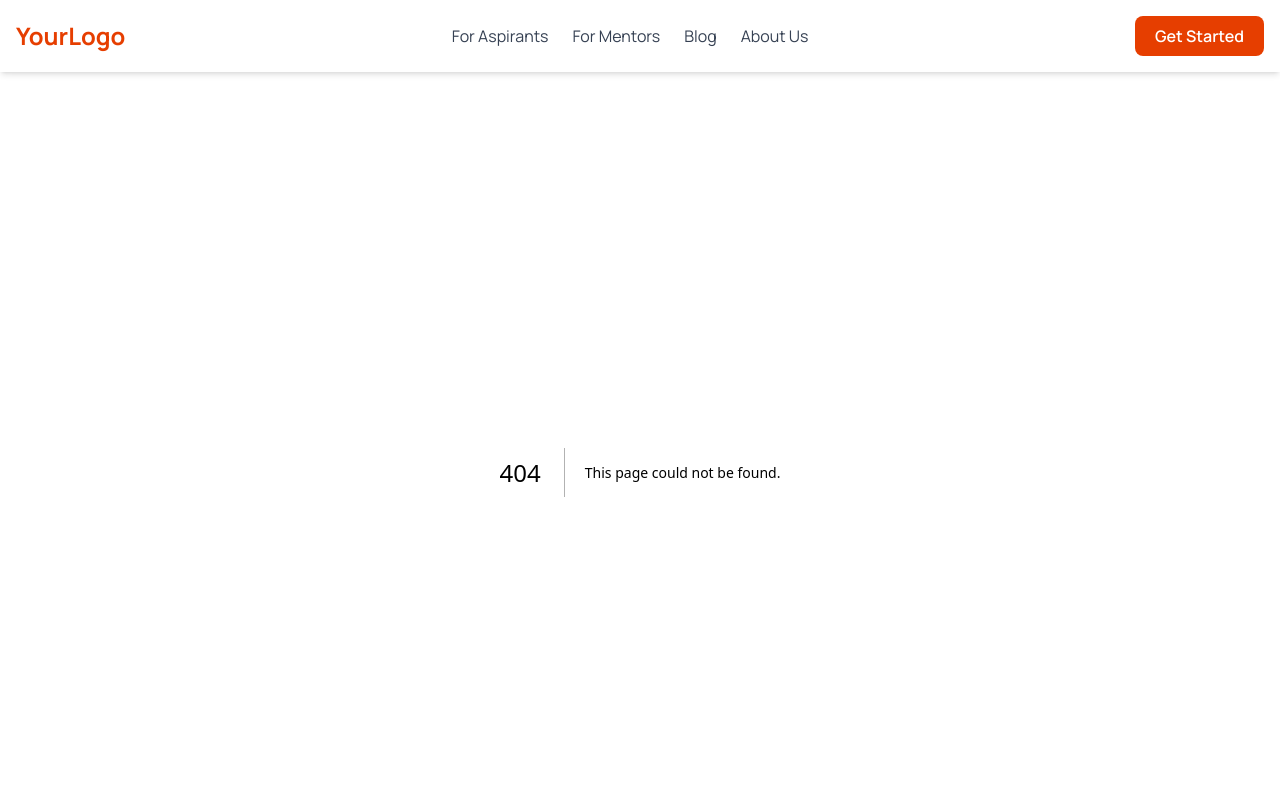
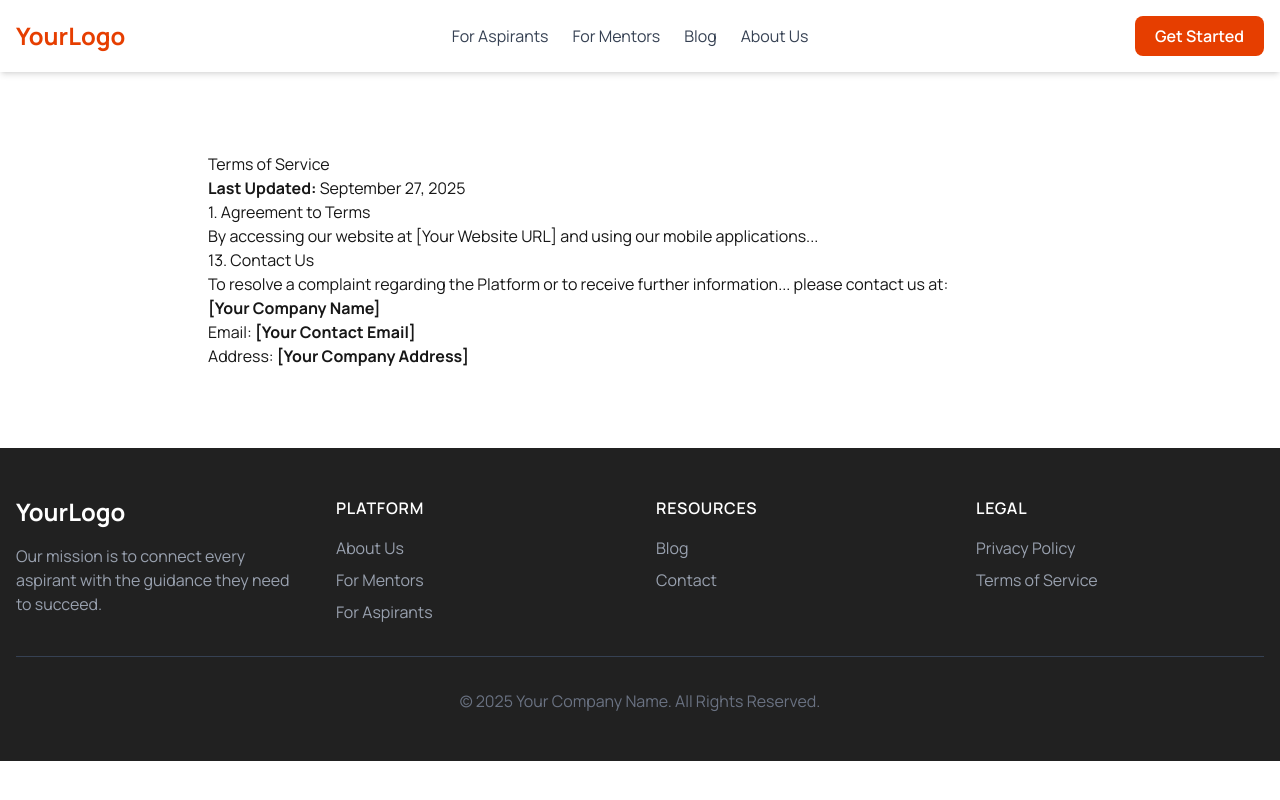
Before and after one commit to anshul-20/topper_mantra, a Next.js app: page /terms in a window 1280 px wide. Before the commit this address had no page. Shown: the top 800 px of the page. Built offline with nearby package versions, Linux system fonts and the light colour scheme.

Commit message:
feat: Update Privacy Policy and Terms of Service

```diff
--- /dev/null
+++ b/src/app/privacy/page.tsx
@@ -0,0 +1,28 @@
+// src/app/privacy/page.tsx
+
+export default function PrivacyPolicyPage() {
+  return (
+    <div className="bg-white py-20">
+      <div className="container mx-auto px-4 prose lg:prose-lg max-w-4xl">
+        <h1>Privacy Policy</h1>
+        <p><strong>Last Updated:</strong> September 27, 2025</p>
+
+        <h2>Introduction</h2>
+        <p>Welcome to [Your Company Name] ({`"we," "our," "us"`}). We are committed to protecting your privacy...</p>
+
+        {/*
+          COPY AND PASTE THE REST OF THE PRIVACY POLICY TEXT HERE.
+          Structure it with <h2> for main headings and <p> for paragraphs.
+        */}
+
+        <h2>Contact Us</h2>
+        <p>If you have questions or comments about this Privacy Policy, please contact us at:</p>
+        <p>
+          <strong>[Topper Mantra]</strong><br />
+          Email: <strong>[toppermantrainfo@gmail.com]</strong><br />
+          Address: <strong>[Banglore]</strong>
+        </p>
+      </div>
+    </div>
+  );
+}
--- /dev/null
+++ b/src/app/terms/page.tsx
@@ -0,0 +1,28 @@
+// src/app/terms/page.tsx
+
+export default function TermsOfServicePage() {
+  return (
+    <div className="bg-white py-20">
+      <div className="container mx-auto px-4 prose lg:prose-lg max-w-4xl">
+        <h1>Terms of Service</h1>
+        <p><strong>Last Updated:</strong> September 27, 2025</p>
+
+        <h2>1. Agreement to Terms</h2>
+        <p>By accessing our website at [Your Website URL] and using our mobile applications...</p>
+
+        {/*
+          COPY AND PASTE THE REST OF THE TERMS OF SERVICE TEXT HERE.
+          Structure it with <h2> for section headings and <p> for paragraphs.
+        */}
+
+        <h2>13. Contact Us</h2>
+        <p>To resolve a complaint regarding the Platform or to receive further information... please contact us at:</p>
+        <p>
+          <strong>[Your Company Name]</strong><br />
+          Email: <strong>[Your Contact Email]</strong><br />
+          Address: <strong>[Your Company Address]</strong>
+        </p>
+      </div>
+    </div>
+  );
+}
--- a/src/components/layout/Footer.tsx
+++ b/src/components/layout/Footer.tsx
@@ -34,6 +34,7 @@ export const Footer = () => {
           </div>
 
           {/* Column 4: Legal */}
+            {/* Column 4: Legal - UPDATED LINKS */}
           <div>
             <h4 className="font-semibold tracking-wider uppercase">Legal</h4>
             <nav className="mt-4 flex flex-col space-y-2">
```
